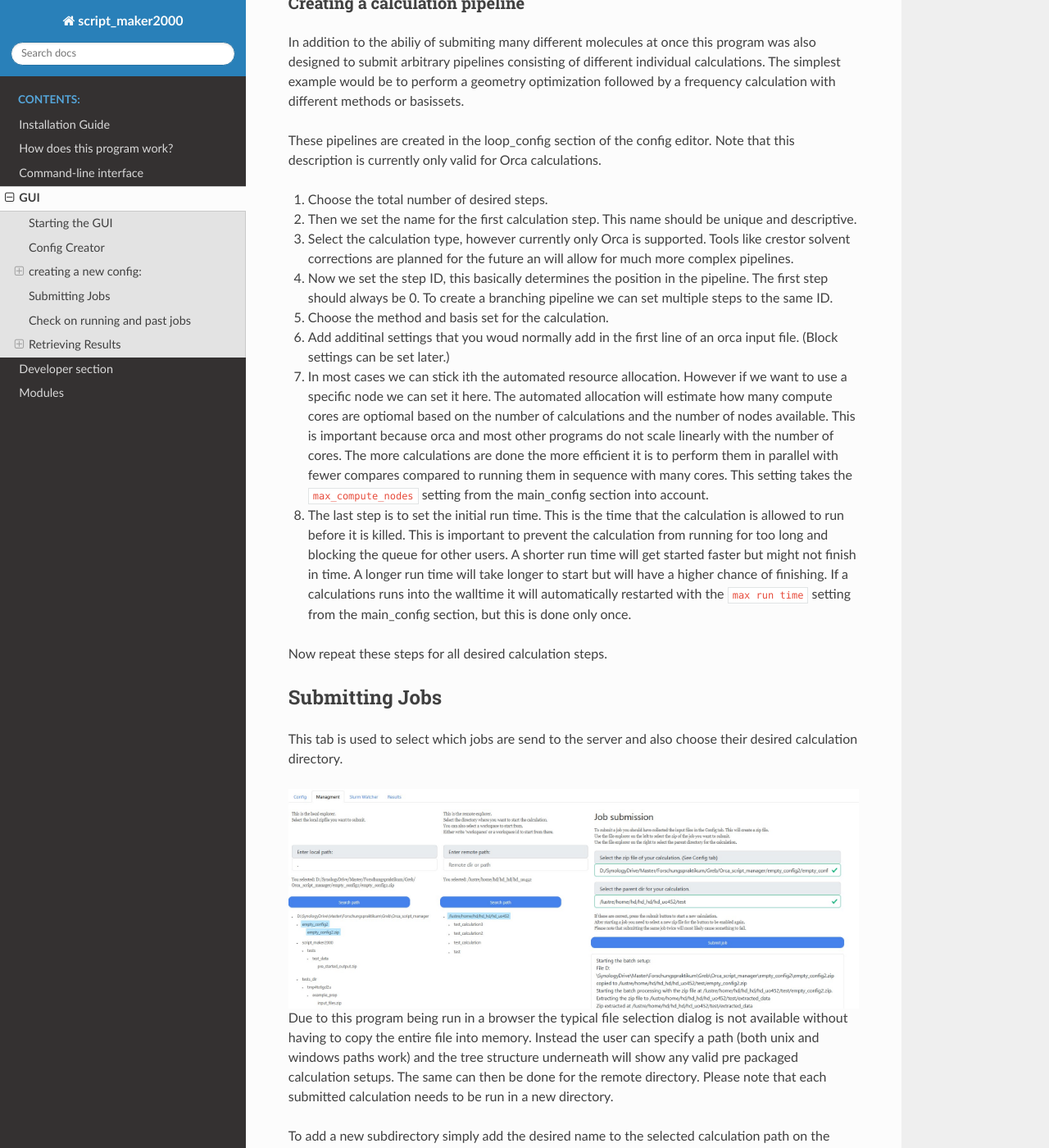
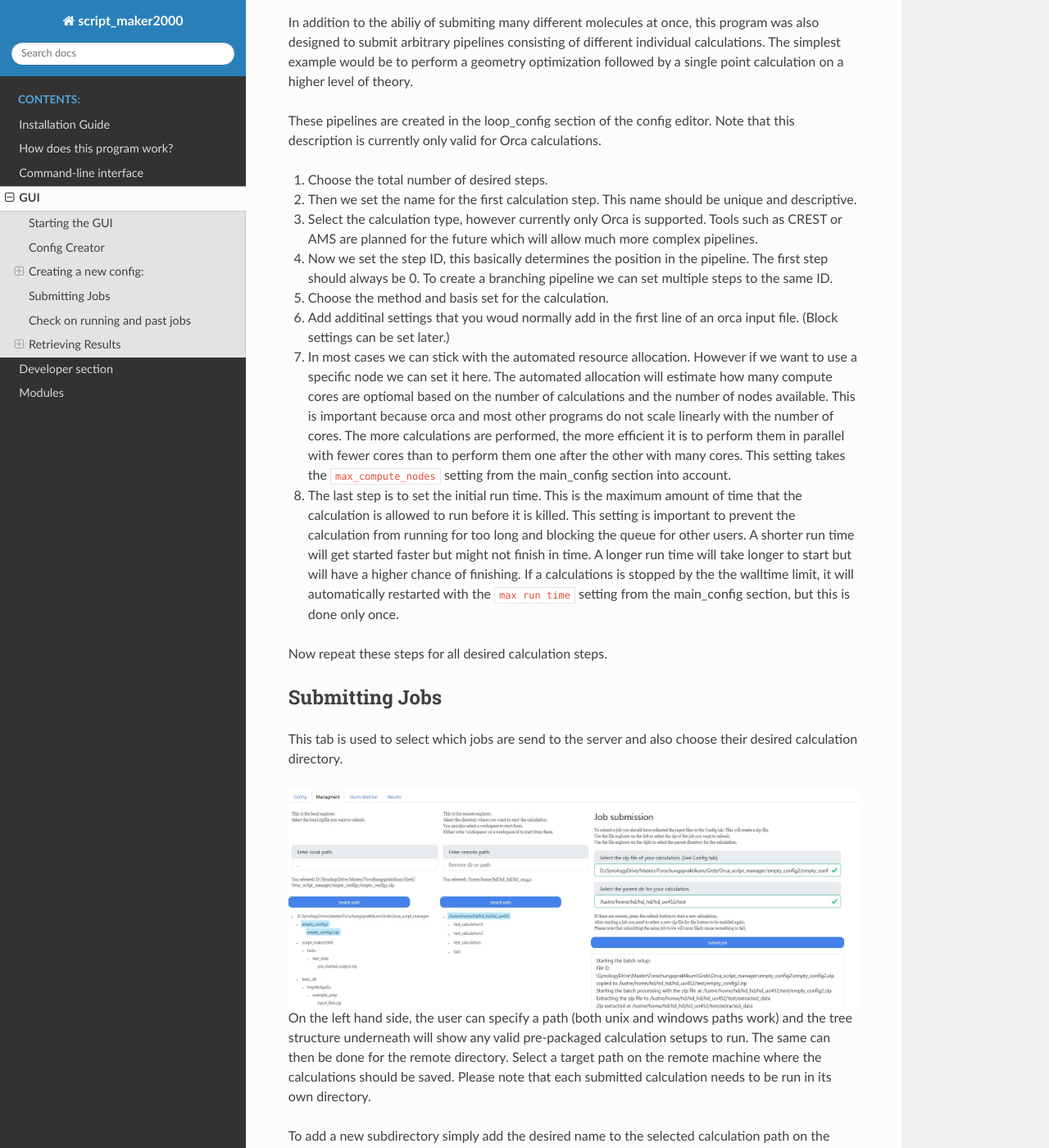
Before and after one commit to GwydionJon/Orca_script_manager, a Sphinx documentation site: the page built from source/GUI/gui_overview.rst, in a window 1280 px wide and 1400 px high, scrolled down 3156 px. Shown: the whole window at 82% size. Built offline with Sphinx 7.4.7 and the Read the Docs theme 3.1.0, drawn with Linux system fonts in a browser that asks for light colours; some of the changed text lies outside the part shown.

Commit message:
Deploying to gh-pages from @ GwydionJon/Orca_script_manager@5b9b7d7b9b1c7111f40714496f710093a8832366 🚀

```diff
--- a/source/GUI/gui_overview.rst
+++ b/source/GUI/gui_overview.rst
@@ -43,25 +43,25 @@
     :align: center
 
 
-At the top left of the tab is a dropdown menu with all the available templates. The user can select a template from the dropdown menu to load the configuration into the editor t the bottom left.
+At the top left of the tab is a dropdown menu with all the available templates. The user can select a template from the dropdown menu to load the configuration into the editor at the bottom left.
 
 The editor is divided into 4 sections:
 
 1. main_config:
     In this section the config name or label is set. This is the name that will be used to identify the config file in the database.
-    Also important is to set the path to the input file. More information about the input file can be found later on this page.
+    It is also important to enter the path to the input file. More information about the input file can be found later on this page.
 
 2. structure_check_config:
     Not yet implemented
 3. analysis_config:
      Not yet implemented
 4. loop_config:
-     This one is where one can actually setup the individual computations.
+     In this section the actually setup of individual computations is done.
 
-For all entries in the config editor there is hover text that will provide more information about the entry.
+For all entries in the config editor, a hover text provides more information about the entry.
 
 
-creating a new config:
+Creating a new config:
 ----------------------
 
 To create a new config file, the user must first select a template from the dropdown menu. Once a template is selected, the user can edit the configuration in the editor. Once the user is satisfied with the configuration, the user can click the "Save Config" button to save the configuration to the database.
@@ -109,8 +109,8 @@
 Creating a calculation pipeline
 ~~~~~~~~~~~~~~~~~~~~~~~~~~~~~~~
 
-In addition to the abiliy of submiting many different molecules at once this program was also designed to submit arbitrary pipelines consisting of different individual calculations.
-The simplest example would be to perform a geometry optimization followed by a frequency calculation with different methods or basissets.
+In addition to the abiliy of submiting many different molecules at once, this program was also designed to submit arbitrary pipelines consisting of different individual calculations.
+The simplest example would be to perform a geometry optimization followed by a single point calculation on a higher level of theory.
 
 These pipelines are created in the loop_config section of the config editor.
 Note that this description is currently only valid for Orca calculations.
@@ -118,18 +118,18 @@
 
 1. Choose the total number of desired steps.
 2. Then we set the name for the first calculation step. This name should be unique and descriptive.
-3. Select the calculation type, however currently only Orca is supported. Tools like crestor solvent corrections are planned for the future an will allow for much more complex pipelines.
+3. Select the calculation type, however currently only Orca is supported. Tools such as CREST or AMS are planned for the future which will allow much more complex pipelines.
 4. Now we set the step ID, this basically determines the position in the pipeline. The first step should always be 0.
    To create a branching pipeline we can set multiple steps to the same ID.
 5. Choose the method and basis set for the calculation.
 6. Add additinal settings that you woud normally add in the first line of an orca input file. (Block settings can be set later.)
-7. In most cases we can stick ith the automated resource allocation. However if we want to use a specific node we can set it here.
+7. In most cases we can stick with the automated resource allocation. However if we want to use a specific node we can set it here.
    The automated allocation will estimate how many compute cores are optiomal based on the number of calculations and the number of nodes available.
-   This is important because orca and most other programs do not scale linearly with the number of cores. The more calculations are done the more efficient it is to perform them in parallel with fewer compares compared to running them in sequence with many cores.
+   This is important because orca and most other programs do not scale linearly with the number of cores. The more calculations are performed, the more efficient it is to perform them in parallel with fewer cores than to perform them one after the other with many cores.
    This setting takes the ``max_compute_nodes`` setting from the main_config section into account.
-8. The last step is to set the initial run time. This is the time that the calculation is allowed to run before it is killed. This is important to prevent the calculation from running for too long and blocking the queue for other users.
+8. The last step is to set the initial run time. This is the maximum amount of time that the calculation is allowed to run before it is killed. This setting is important to prevent the calculation from running for too long and blocking the queue for other users.
    A shorter run time will get started faster but might not finish in time. A longer run time will take longer to start but will have a higher chance of finishing.
-   If a calculations runs into the walltime it will automatically restarted with the ``max run time`` setting from the main_config section, but this is done only once.
+   If a calculations is stopped by the the walltime limit, it will automatically restarted with the ``max run time`` setting from the main_config section, but this is done only once.
 
 Now repeat these steps for all desired calculation steps.
 
@@ -144,14 +144,14 @@
     :alt: GUI Config
     :align: center
 
-Due to this program being run in a browser the typical file selection dialog is not available without having to copy the entire file into memory.
-Instead the user can specify a path (both unix and windows paths work) and the tree structure underneath will show any valid pre packaged calculation setups.
-The same can then be done for the remote directory. Please note that each submitted calculation needs to be run in a new directory.
+On the left hand side, the user can specify a path (both unix and windows paths work) and the tree structure underneath will show any valid pre-packaged calculation setups to run.
+The same can then be done for the remote directory. Select a target path on the remote machine where the calculations should be saved.
+Please note that each submitted calculation needs to be run in its own directory.
 
 To add a new subdirectory simply add the desired name to the selected calculation path on the right.
 Or create the folder on the remote server first. (You may need to search the remote paths again if you do so while the program is running)
 
-After pressing Submit job you will get a short summary of what the program is doing and a confirmation if the job was submitted successfully.
+After pressing "Submit job" you will get a short summary of what the program is doing and a confirmation if the job was submitted successfully.
 
 
 Check on running and past jobs
@@ -214,7 +214,7 @@
     :align: center
 
 For all calculations this view allows you to directly open your file explorer at the location or simply open the output file directly.
-The molecular structure will show the 3d molecule and also allow you to scroll through the iterations if they are available.
-This will show you how the structure changed during the optimization.
-For optimizations there will also be an error plot that shows the energy change over the iterations.
-And for frequency calculations there will be a rough simulated IR spectrum.
+The molecular structure will show the 3d molecule and also allow you to scroll through the iterations of the calculation if they are available.
+This graph will show you how the structure changed during the optimization.
+For geometry optimizations, there will also be an error plot that shows the energy change over the iterations.
+For frequency calculations, this pages includes a rough simulated IR spectrum.
--- a/source/developer_documentation/developer_next_steps.rst
+++ b/source/developer_documentation/developer_next_steps.rst
@@ -8,8 +8,8 @@
 To apply automatic test to the entire GUI section it is necessary to create a mock ``remote_connection`` object.
 This object must be able to imitate the responses normally coming from the server thus allowing the GUI functions to run as normal.
 
-The most challenging of these will most likely be the ``remote_connection.run()`` command,
-as this takes different strings as input and also returns different strings depending on the resulting operation result.
+The most challenging part here will likely be the ``remote_connection.run()`` command,
+as this command takes different strings as input and also returns different strings depending on the obtained operation result.
 
 All methods that rely on this remote_connection object should be located in the ``*_calls.py`` files
 
```
Also changed, not shown: other parts of source/GUI/gui_overview.rst (+1 -1 lines), source/install_guide/install_guide.rst (+4 -4 lines), 12 other files.
